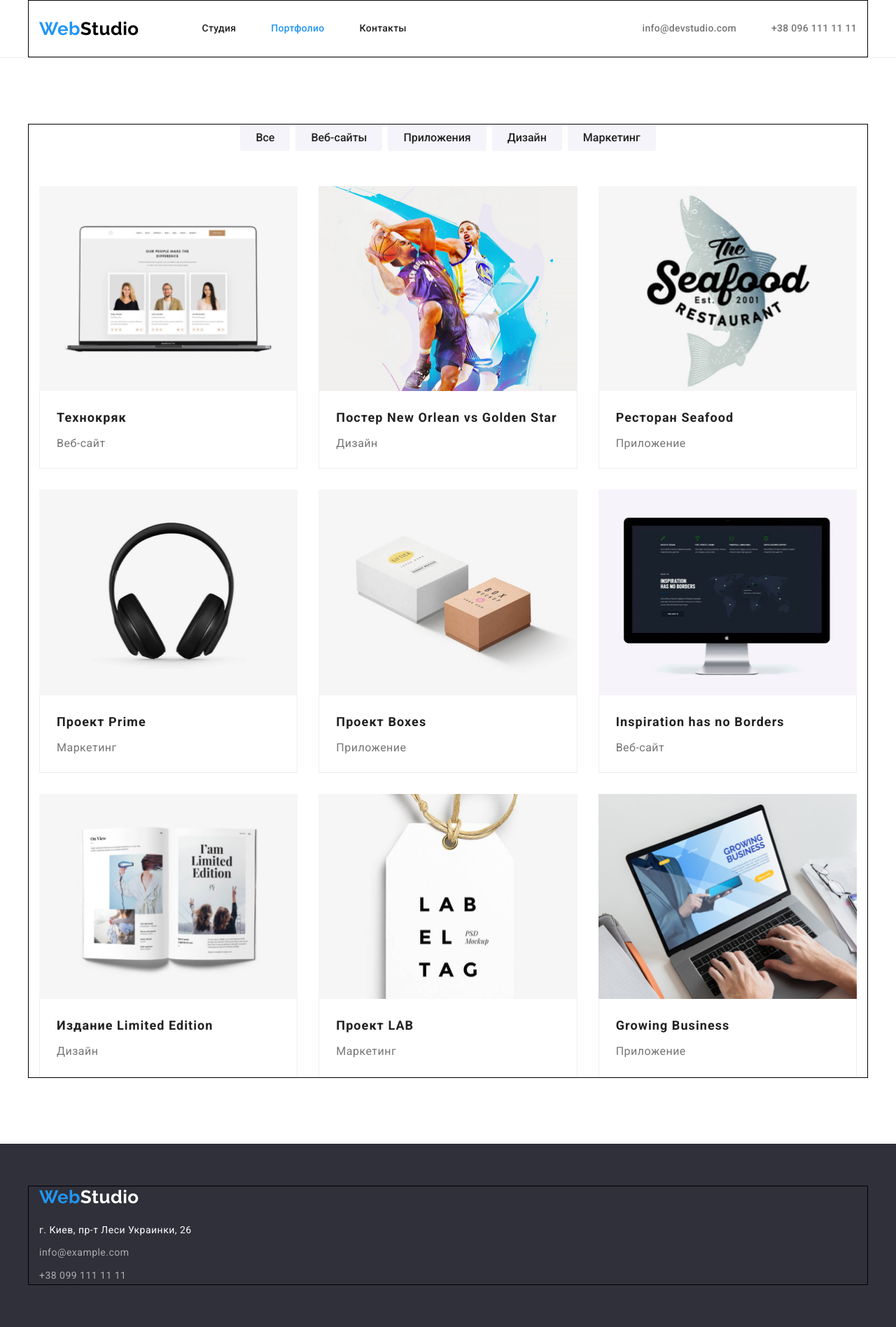
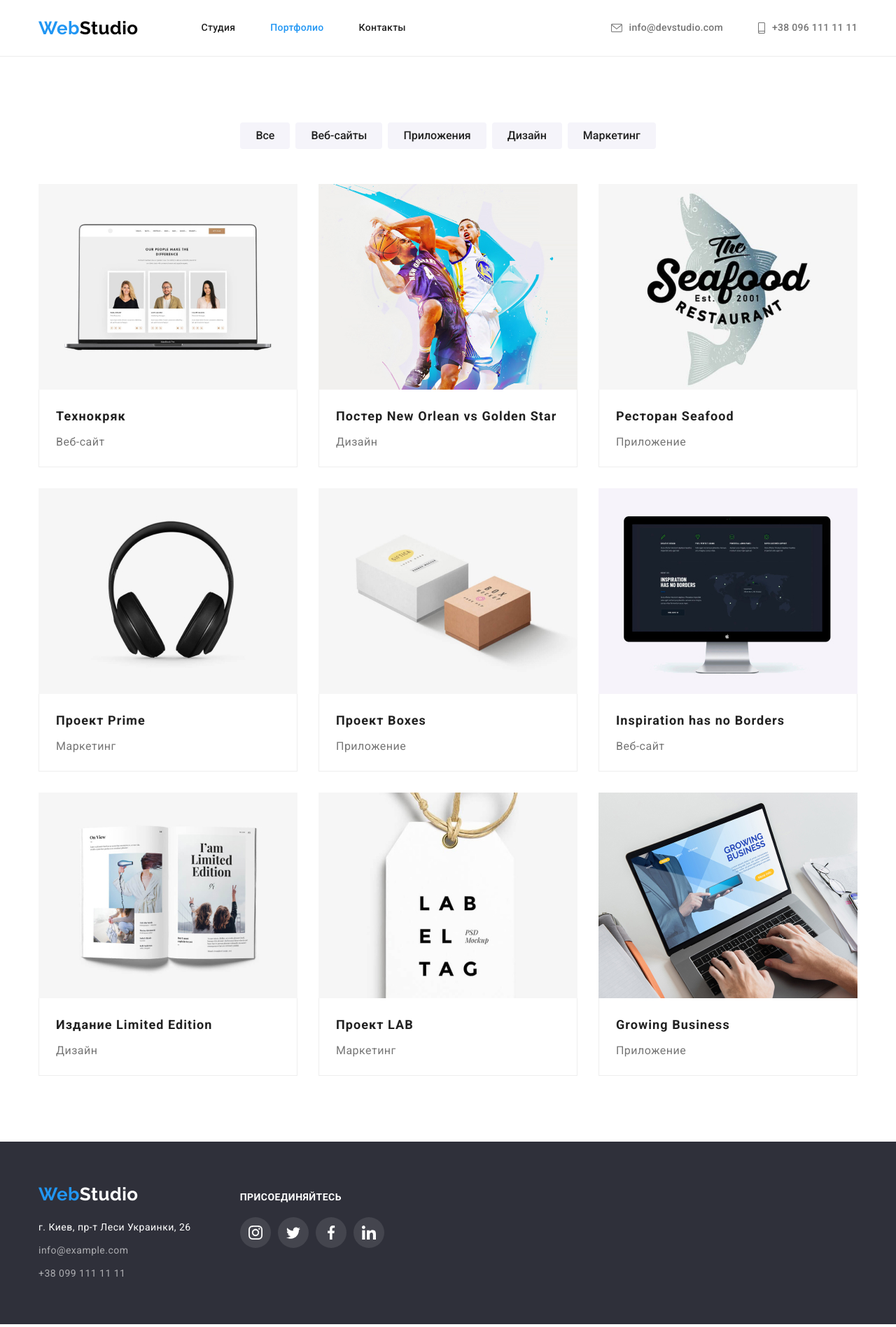
Before and after one commit to helga-khols/goit-markup-hw-04, a plain HTML site: page portfolio.html in a window 1280 px wide. Shown: the whole page at 70% size. Drawn offline with nearby package versions, Linux system fonts and the light colour scheme.

Commit message:
finished hw4

```diff
--- a/css/styles.css
+++ b/css/styles.css
@@ -46,12 +46,20 @@ img {
   width: 1200px;
   padding: 0px 15px;
   margin: 0 auto;
-  border: solid 1px black;
 }
 
 .section {
   padding: 94px 0;
 }
+
+.link {
+  cursor: pointer;
+}
+
+.list {
+  list-style: none;
+}
+
 .header .container {
   display: flex;
   align-items: center;
@@ -109,9 +117,7 @@ img {
 .studio {
   color: #000000;
 }
-.list {
-  list-style: none;
-}
+
 .visually-hidden {
   position: absolute;
   white-space: nowrap;
@@ -124,35 +130,46 @@ img {
   clip-path: inset(50%);
   margin: -1px;
 }
-.contacts {
+.contacts-list {
   display: flex;
 }
 
 .contact-item {
   margin-right: 50px;
+  display: flex;
+  color: var(--secondary-text-color);
 }
 
 .contact-item:last-child {
   margin-right: 0;
 }
-.link {
-  cursor: pointer;
+
+.contact-item:hover,
+.contact-item:focus {
+  color: var(--accent-color);
 }
 
-.contacts .link {
+.contact-icon {
+  margin-right: 10px;
+  fill: currentColor;
+}
+
+.contact-link {
   padding: 32px 0;
-  display: block;
   font-weight: 500;
   font-size: 14px;
   line-height: 1.14;
   letter-spacing: 0.02em;
-  color: var(--secondary-text-color);
+  color: currentColor;
   text-decoration: none;
+  display: flex;
+  align-items: center;
 }
-.contacts .link:hover,
-.contacts .link:focus {
+.contact-link:hover,
+.contact-link:focus {
   color: var(--accent-color);
 }
+
 .hero {
   padding: 200px 0;
   background-color: var(--accent-bg-color);
@@ -161,6 +178,8 @@ img {
   background-repeat: no-repeat;
   background-position: center;
   background-size: cover;
+  max-width: 1600px;
+  margin: 0 auto;
 }
 
 .hero-title {
@@ -198,13 +217,7 @@ img {
 .advantage {
   background-color: var(--main-bg-color);
 }
-.advantage-title {
-  font-weight: 700;
-  font-size: 36px;
-  line-height: 1.17;
-  text-align: center;
-  color: var(--main-text-color);
-}
+
 .advantage-item {
   font-weight: 700;
   font-size: 14px;
@@ -212,11 +225,30 @@ img {
   text-transform: uppercase;
   color: var(--main-text-color);
   margin-bottom: 10px;
+  margin-top: 30px;
 }
 .advantage-list {
   display: flex;
   justify-content: space-between;
 }
+
+.advantage-link {
+  width: 270px;
+  height: 120px;
+  border-radius: 4px;
+  background-color: var(--secondary-bg-color);
+  display: flex;
+  align-items: center;
+  justify-content: center;
+  fill: black;
+}
+
+.advantage-link:hover,
+.advantage-link:focus {
+  border: 1px solid #000000;
+  box-shadow: 0px 4px 4px rgba(0, 0, 0, 0.25);
+}
+
 .advantage-info:not(:last-child) {
   margin-right: 30px;
 }
@@ -414,6 +446,10 @@ img {
   display: flex;
   margin-top: 20px;
 }
+
+.social-icon + .social-icon {
+  margin-left: 10px;
+}
 .social-link {
   width: 44px;
   height: 44px;
@@ -484,6 +520,13 @@ img {
   flex-basis: calc(100% / 3 - 30px);
   margin-left: 30px;
   margin-bottom: 30px;
+  cursor: pointer;
+}
+
+.porfolio-item:hover {
+  box-shadow: 0px 1px 1px rgba(0, 0, 0, 0.12), 0px 4px 4px rgba(0, 0, 0, 0.06),
+    1px 4px 6px rgba(0, 0, 0, 0.16);
+  border: 1px solid #eeeeee;
 }
 .card-info {
   padding-top: 20px;
--- a/portfolio.html
+++ b/portfolio.html
@@ -38,12 +38,20 @@
           </ul>
         </nav>
 
-        <ul class="contacts list">
+        <ul class="contacts-list list">
           <li class="contact-item">
-            <a href="mailto:info@devstudio.com" class="link">info@devstudio.com</a>
+            <a href="mailto:info@devstudio.com" class="contact-link link">
+              <svg class="contact-icon" width="16" height="12">
+                <use href="./images/icon/symbol-defs.svg#icon-envelope"></use></svg
+              >info@devstudio.com</a
+            >
           </li>
           <li class="contact-item">
-            <a href="tel:+380961111111" class="link">+38 096 111 11 11</a>
+            <a href="tel:+380961111111" class="contact-link link"
+              ><svg class="contact-icon" width="10" height="16">
+                <use href="./images/icon/symbol-defs.svg#icon-smartphone"></use></svg
+              >+38 096 111 11 11</a
+            >
           </li>
         </ul>
       </div>
@@ -136,7 +144,10 @@
     </main>
 
     <footer class="footer">
+      <div class="contact-wrap">
         <div class="container">
+          <section class="contacts-bottom">
+            <h2 class="visually-hidden">адрес</h2>
             <a href="./index.html" class="logo"
               ><span class="web">Web</span><span class="studio">Studio</span></a
             >
@@ -155,6 +166,41 @@
                 </li>
               </ul>
             </address>
+          </section>
+          <section class="social-media">
+            <h2 class="visually-hidden">социальные сети</h2>
+            <p class="join-social">присоединяйтесь</p>
+            <ul class="join-social-list list">
+              <li class="social-icon">
+                <a href="" class="social-link link">
+                  <svg class="social-icon" width="20" height="20">
+                    <use href="./images/icon/symbol-defs.svg#icon-instagram-2"></use></svg
+                ></a>
+              </li>
+              <li class="social-icon">
+                <a href="" class="social-link link">
+                  <svg class="social-icon" width="20" height="20">
+                    <use href="./images/icon/symbol-defs.svg#icon-twitter"></use>
+                  </svg>
+                </a>
+              </li>
+              <li class="social-icon">
+                <a href="" class="social-link link">
+                  <svg class="social-icon" width="20" height="20">
+                    <use href="./images/icon/symbol-defs.svg#icon-facebook-1"></use>
+                  </svg>
+                </a>
+              </li>
+              <li class="social-icon">
+                <a href="" class="social-link link">
+                  <svg class="social-icon" width="20" height="20">
+                    <use href="./images/icon/symbol-defs.svg#icon-linkedin-1"></use>
+                  </svg>
+                </a>
+              </li>
+            </ul>
+          </section>
+        </div>
       </div>
     </footer>
   </body>
```
Also changed, not shown: index.html (+27 -3 lines), images/icon/symbol-defs.svg. Lines whose indentation alone changed are shown as unchanged.
